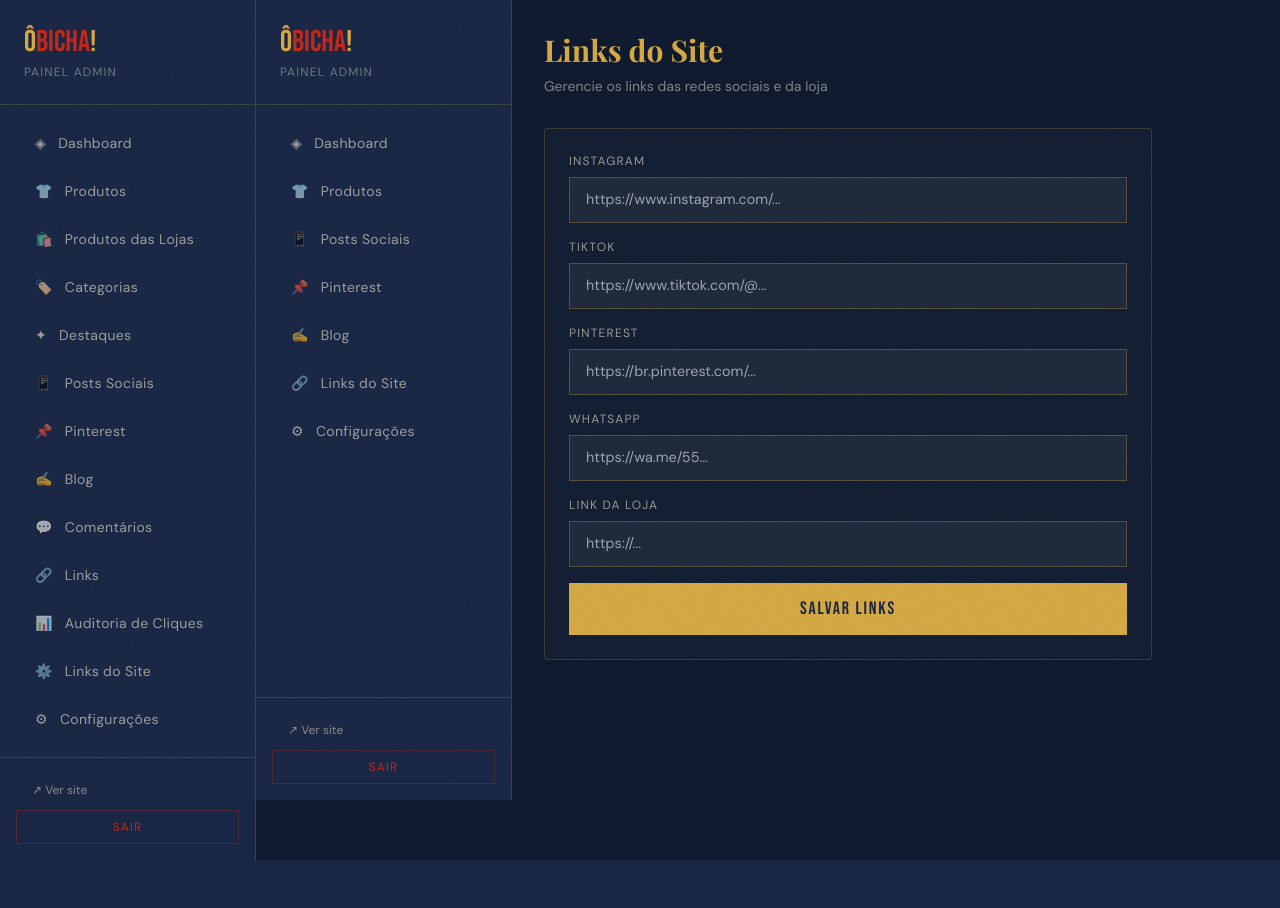
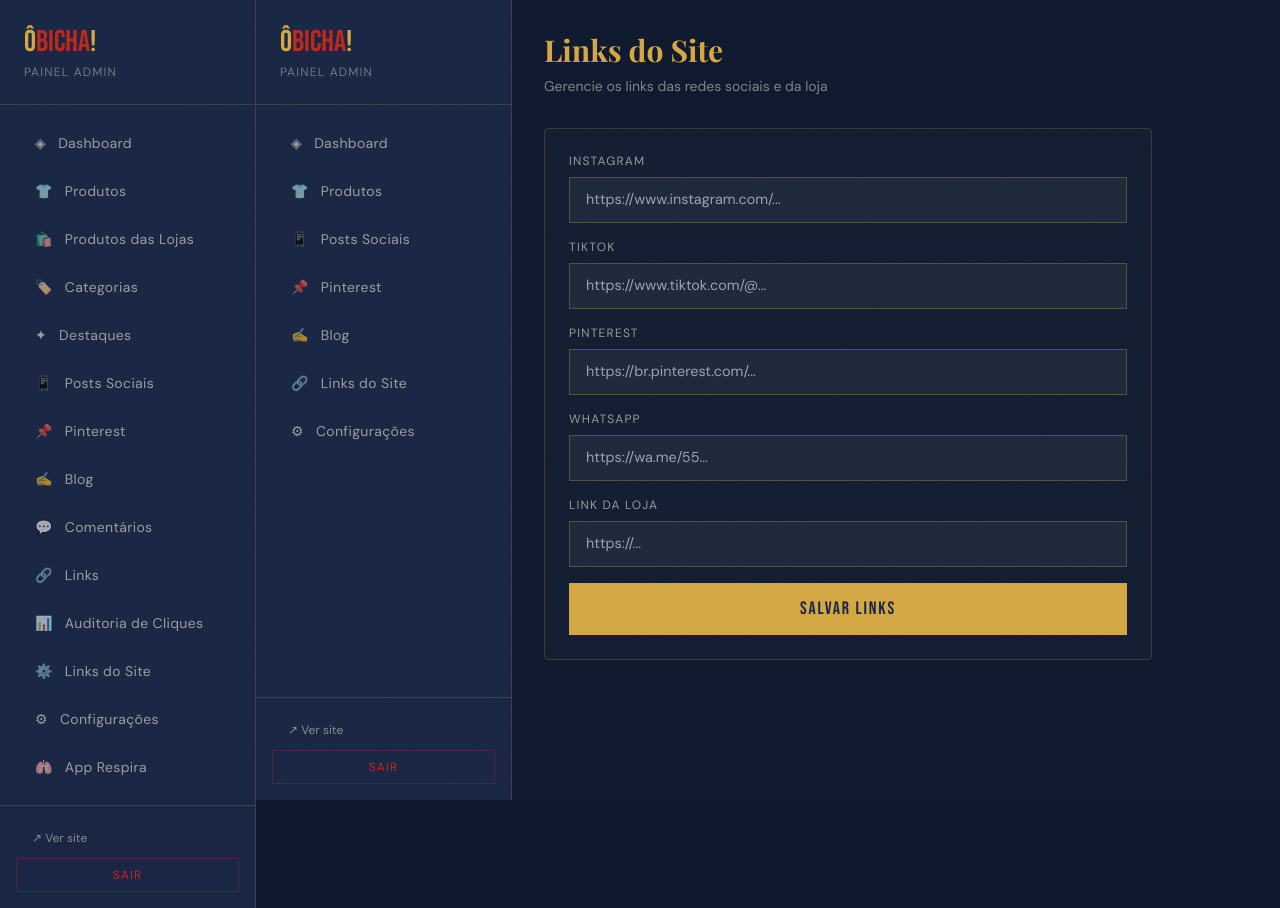
Before and after one commit to arteeironia/obicha, a Next.js app: page /admin/app/admin/site-config in a window 1280 px wide. Before the commit the page ends 860 px from the top, so only its background shows below. Built offline with nearby package versions, Linux system fonts and the light colour scheme; no server answers; the database is empty; a web font is replaced by a local one.

Commit message:
Update layout.tsx

```diff
--- a/app/admin/layout.tsx
+++ b/app/admin/layout.tsx
@@ -16,6 +16,7 @@ const navItems = [
   { href: '/admin/auditoria-cliques', label: 'Auditoria de Cliques', icon: '📊' },
   { href: '/admin/site-config', label: 'Links do Site', icon: '⚙️' },
   { href: '/admin/configuracoes', label: 'Configurações', icon: '⚙' },
+  { href: '/respira', label: 'App Respira', icon: '🫁' },
 ]
 
 export default function AdminLayout({ children }: { children: React.ReactNode }) {
```
